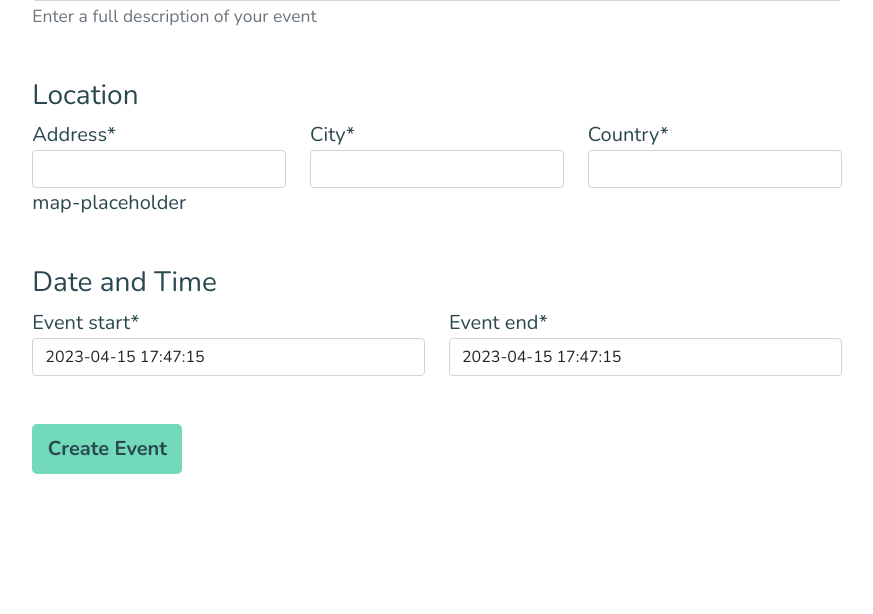
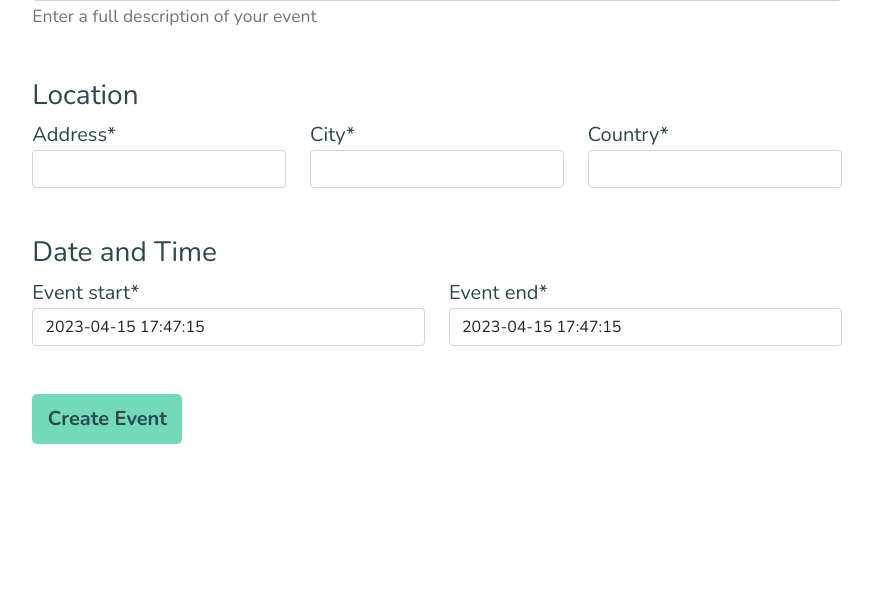
Before and after one commit to felipesandoli/ci-pp4-charity-event-orginizer, a Django app: page /create-event in a window 1280 px wide. Shown: the part 963-1577 px from the top of the page, without its empty margins (203-1076 px from the left). After the commit the page ends 1407 px from the top, so only its background shows below. Run offline with Django 3.2, Linux system fonts and the light colour scheme; some libraries are stand-ins or nearby versions.

Commit message:
Remove map placeholder from event form

```diff
--- a/templates/event_form.html
+++ b/templates/event_form.html
@@ -41,11 +41,6 @@
                                         {{ event_form.country | as_crispy_field }}
                                     </div>
                                 </div>
-                                <div class="row">
-                                    <div class="col">
-                                        map-placeholder
-                                    </div>
-                                </div>
                             </div>
                         </div>
                         <div class="row pt-5">
```
